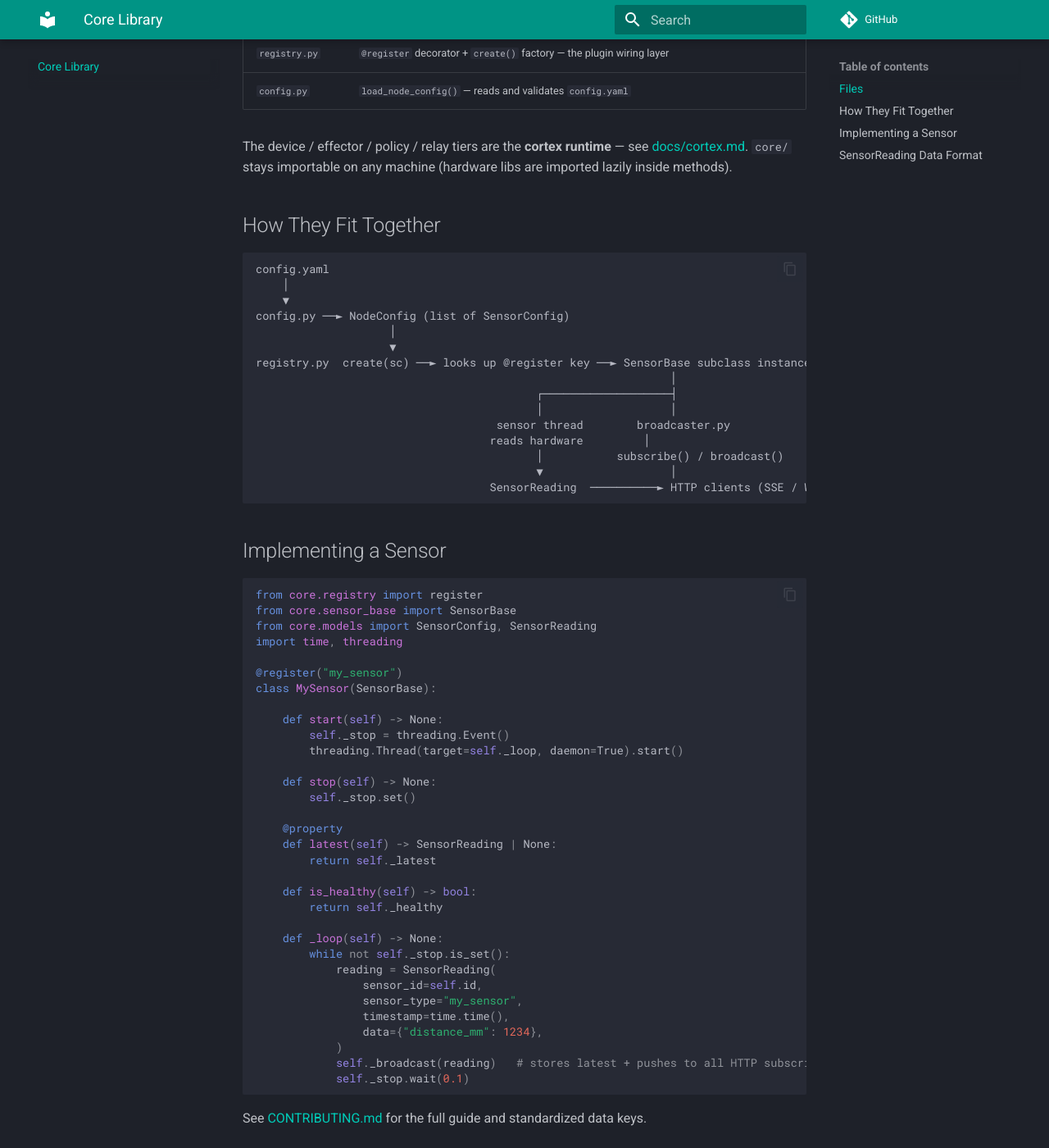
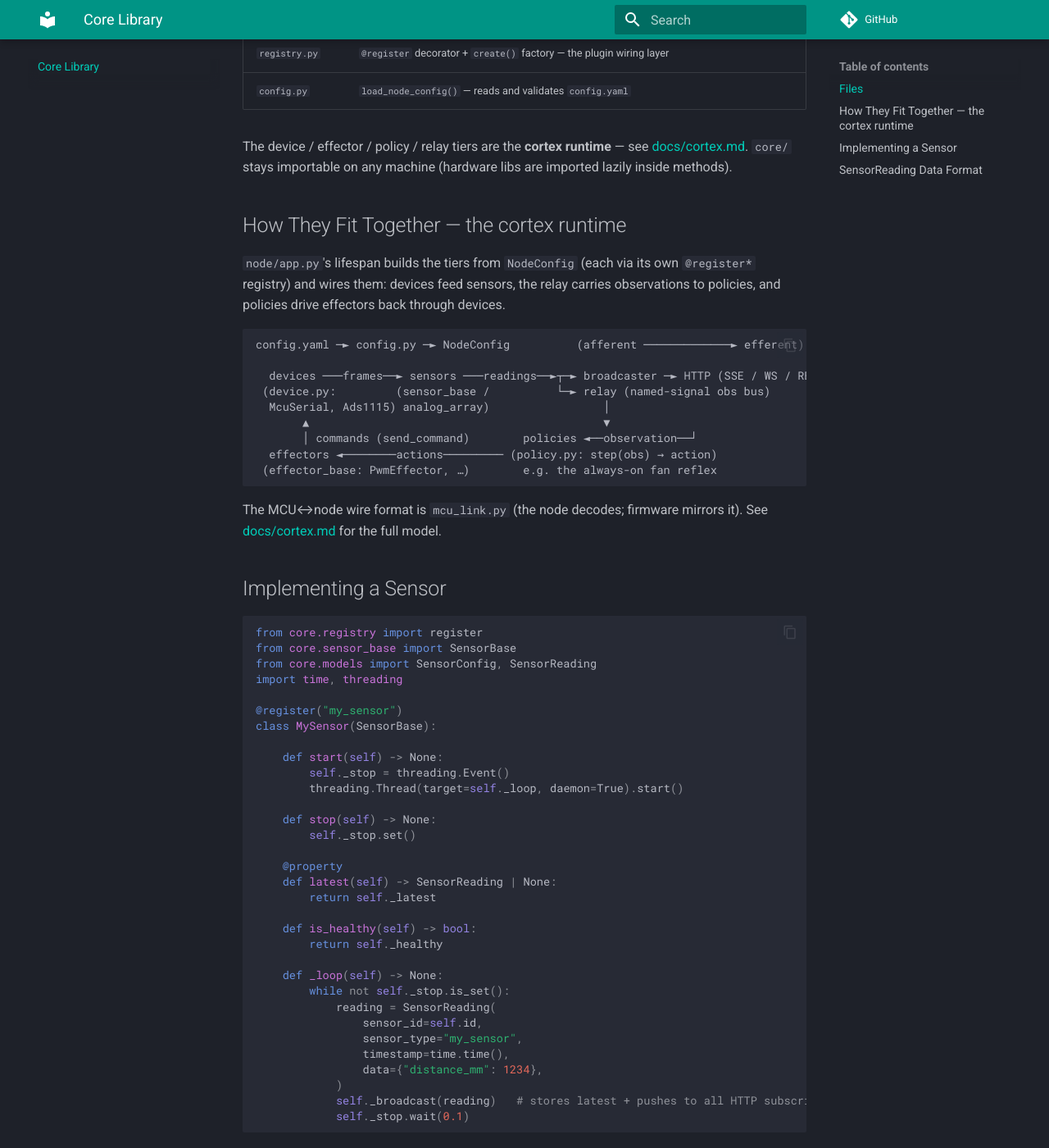
Before and after one commit to kespinoza5/animontics, an MkDocs documentation site: the page built from docs/core.md, in a window 1280 px wide and 1400 px high, scrolled down 905 px. Shown: the whole window at 82% size. Built offline with MkDocs 1.6.1 and Material for MkDocs 9.7.7, drawn with Linux system fonts in a browser that asks for light colours; comment, search, counter and statistics services are not loaded; some of the changed text lies outside the part shown.

Commit message:
docs: README API gets a Method column; core/README shows the cortex runtime
- README.md: API table now has an explicit Method column so POST/WS endpoints
  (effector drive, policy enable, IR transmit) aren't buried in compound cells.
- core/README.md: replace the sensor-only data-flow diagram with the cortex
  runtime (devices→sensors→relay→policies→effectors) and note effectors/policies/
  devices follow the same base-class + registry pattern.

Co-Authored-By: Claude Opus 4.8 <noreply@anthropic.com>

````diff
--- a/README.md
+++ b/README.md
@@ -189,19 +189,20 @@ tools/          Board management and provisioning scripts
 
 Each node exposes:
 
-| Endpoint | Description |
-|----------|-------------|
-| `GET /` | Node info (id, type, hostname, sensor health) |
-| `GET /sensors` · `/sensors/{id}` | List / latest reading (JSON) |
-| `GET /sensors/{id}/stream` | SSE stream of readings |
-| `WS /sensors/{id}/ws` · `/sensors/{id}/frames` | WebSocket JSON / binary-frame stream |
-| `GET /effectors` · `/effectors/{id}` | Outputs: list / descriptor + state |
-| `POST /effectors/{id}` · `WS /effectors/{id}/stream` | Drive: request lane / stream lane |
-| `GET /policies` · `/policies/{id}` · `POST /policies/{id}/enable` | Control loops: inspect / toggle |
-| `GET /config` | The board's running config |
-| `GET /camera` | MJPEG stream (if camera enabled) |
-| `GET /i2c` | I2C bus scan |
-| type-specific | e.g. `/ir/*` (IR transmit), `/vl53l1x/*` (ToF mode) — see the sensor's page |
+| Method | Endpoint | Description |
+|--------|----------|-------------|
+| `GET` | `/` | Node info (id, type, hostname, sensor health) |
+| `GET` | `/sensors` · `/sensors/{id}` | List / latest reading (JSON) |
+| `GET` | `/sensors/{id}/stream` | SSE stream of readings |
+| `WS` | `/sensors/{id}/ws` · `/sensors/{id}/frames` | JSON / binary-frame stream |
+| `GET` | `/effectors` · `/effectors/{id}` | Outputs: list / descriptor + state |
+| `POST` | `/effectors/{id}` | **Drive** the request lane (e.g. pwm `{"levels": {...}}`) |
+| `WS` | `/effectors/{id}/stream` | Drive the stream lane (continuous flow) |
+| `GET` | `/policies` · `/policies/{id}` | Control loops: list / inspect |
+| `POST` | `/policies/{id}/enable` | Enable/disable a policy |
+| `GET` | `/config` | The board's running config |
+| `GET` | `/camera` · `/i2c` | MJPEG stream / I2C bus scan |
+| `GET`·`POST` | `/ir/*` · `/vl53l1x/*` | Type-specific (IR transmit, ToF mode) — see the sensor's page |
 
 Per-sensor diagnostic viewers live in `web/viewers/` (built on the shared modules in `web/shared/`) and open directly in a browser. Point them at any node's IP.
 
--- a/core/README.md
+++ b/core/README.md
@@ -22,25 +22,26 @@ The device / effector / policy / relay tiers are the **cortex runtime** — see
 [docs/cortex.md](../docs/cortex.md). `core/` stays importable on any machine
 (hardware libs are imported lazily inside methods).
 
-## How They Fit Together
+## How They Fit Together — the cortex runtime
+
+`node/app.py`'s lifespan builds the tiers from `NodeConfig` (each via its own
+`@register*` registry) and wires them: devices feed sensors, the relay carries
+observations to policies, and policies drive effectors back through devices.
 
 ```
-config.yaml
-    │
-    ▼
-config.py ──► NodeConfig (list of SensorConfig)
-                    │
-                    ▼
-registry.py  create(sc) ──► looks up @register key ──► SensorBase subclass instance
-                                                              │
-                                          ┌───────────────────┤
-                                          │                   │
-                                    sensor thread        broadcaster.py
-                                   reads hardware         │
-                                          │           subscribe() / broadcast()
-                                          ▼                   │
-                                   SensorReading  ──────────► HTTP clients (SSE / WS)
+config.yaml ─► config.py ─► NodeConfig          (afferent ─────────────► efferent)
+
+  devices ───frames──► sensors ───readings──►┬─► broadcaster ─► HTTP (SSE / WS / REST)
+ (device.py:         (sensor_base /          └─► relay (named-signal obs bus)
+  McuSerial, Ads1115) analog_array)                 │
+       ▲                                            ▼
+       │ commands (send_command)        policies ◄──observation──┘
+  effectors ◄────────actions───────── (policy.py: step(obs) → action)
+ (effector_base: PwmEffector, …)        e.g. the always-on fan reflex
 ```
+
+The MCU↔node wire format is `mcu_link.py` (the node decodes; firmware mirrors it).
+See [docs/cortex.md](../docs/cortex.md) for the full model.
 
 ## Implementing a Sensor
 
@@ -79,7 +80,11 @@ class MySensor(SensorBase):
             self._stop.wait(0.1)
 ```
 
-See [CONTRIBUTING.md](../CONTRIBUTING.md) for the full guide and standardized data keys.
+Effectors (`EffectorBase` + `@register_effector`), policies (`PolicyBase` +
+`@register_policy`), and devices (`Device` + `@register_device`) follow the same
+base-class + registry pattern, declared in the board config and built in the
+lifespan. See [CONTRIBUTING.md](../CONTRIBUTING.md) for all four and standardized
+data keys.
 
 ## SensorReading Data Format
 
````
